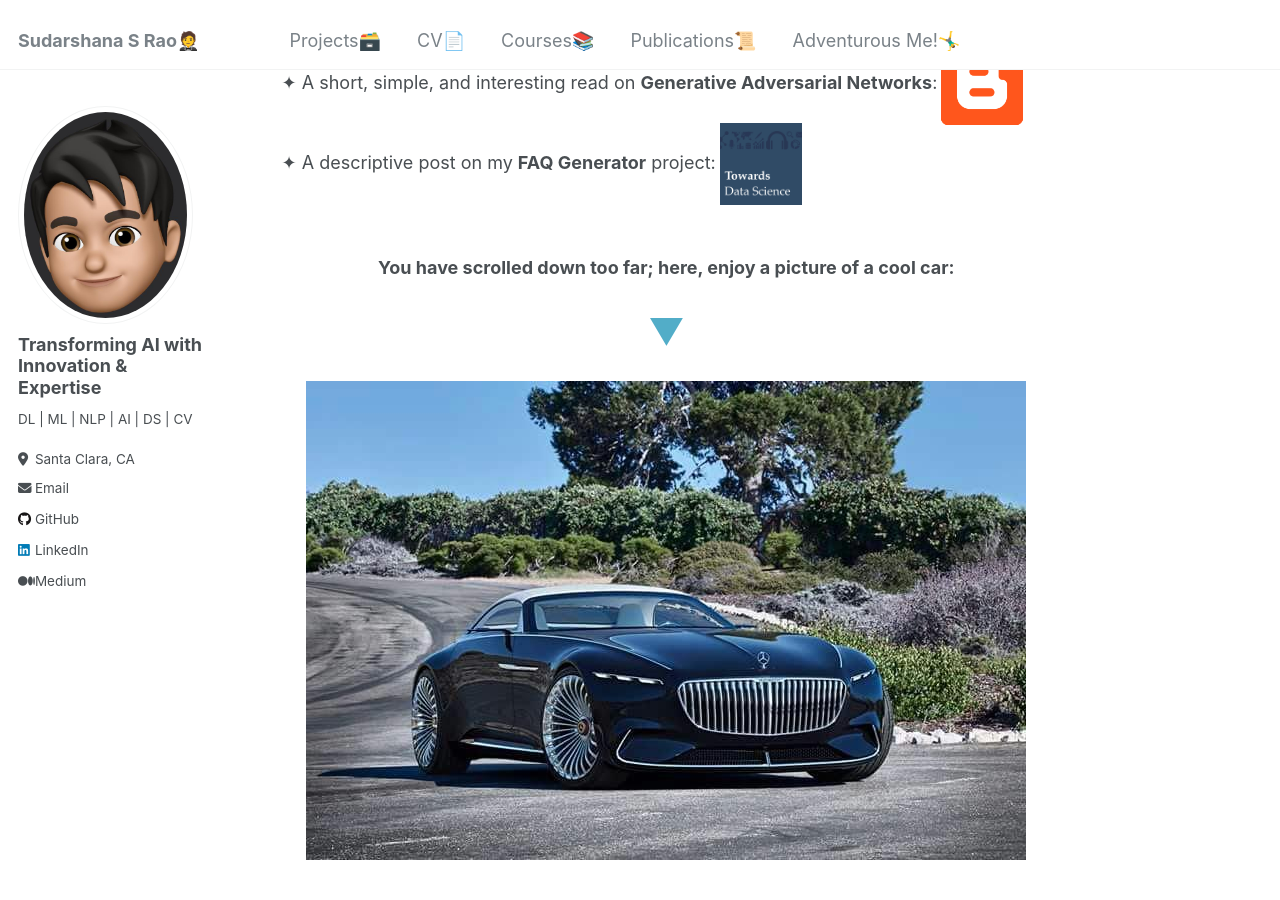
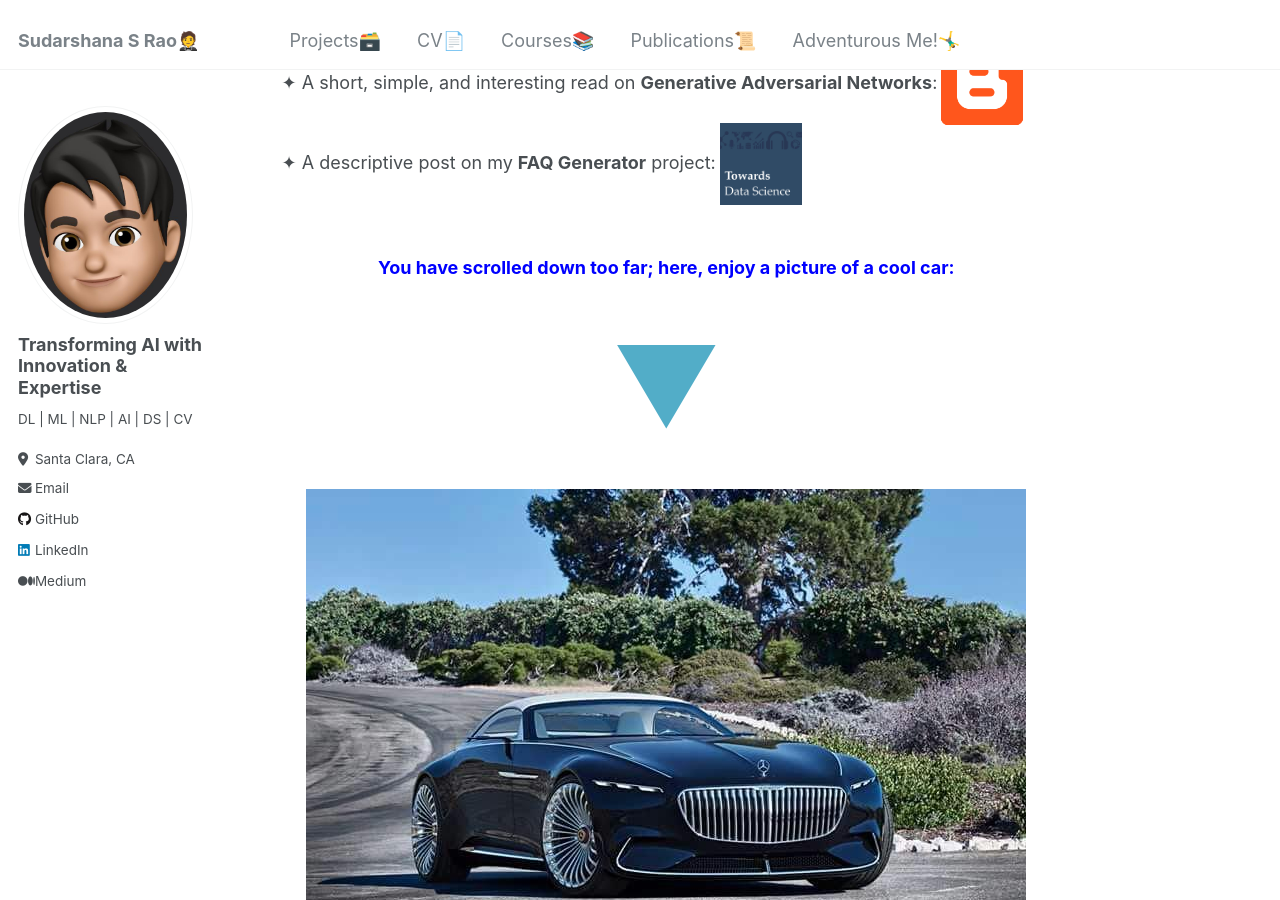
Before and after one commit to SudarshanaSRao/SudarshanaSRao.github.io, a Jekyll site: the page built from _pages/about.md, in a window 1280 px wide and 900 px high, scrolled down 872 px. Built offline with Jekyll 4.4.1, drawn with Linux system fonts in a browser that asks for light colours.

Commit message:
Update about.md

```diff
--- a/_pages/about.md
+++ b/_pages/about.md
@@ -183,8 +183,8 @@ I am seeking full-time roles and craving challenging opportunities to contribute
 </style>
 
 <div style="margin-top: 50px; text-align:center;">
-    <p><strong>You have scrolled down too far; here, enjoy a picture of a cool car:</strong></p>
-    <a href="#car-image" style="font-size: 2em; text-decoration: none; scroll-behavior: smooth;">&#x25BC;</a> <!-- Downward-facing V -->
+    <p style="color: blue;"><strong>You have scrolled down too far; here, enjoy a picture of a cool car:</strong></p>
+    <a href="#car-image" style="font-size: 6em; text-decoration: none; scroll-behavior: smooth;">&#x25BC;</a> <!-- Downward-facing V -->
 </div>
 
 <a id="car-image"></a>
@@ -192,8 +192,8 @@ I am seeking full-time roles and craving challenging opportunities to contribute
     <img src='/images/Carcool.jpg'>
 </div>
 
-<div style="margin-top: 30px; text-align:center;">
-    <a href="#top" style="font-size: 2em; text-decoration: none; scroll-behavior: smooth;">&#x25B2;</a> <!-- Upward-facing V -->
+<div style="margin-top: 70px; text-align:center;">
+    <a href="#top" style="font-size: 6em; text-decoration: none; scroll-behavior: smooth;">&#x25B2;</a> <!-- Upward-facing V -->
 </div>
 
 <style>
```
